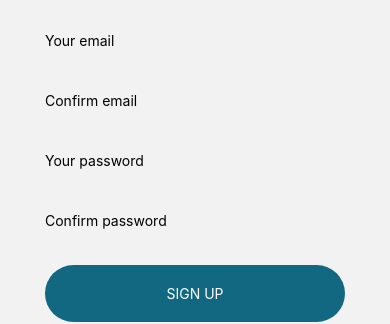
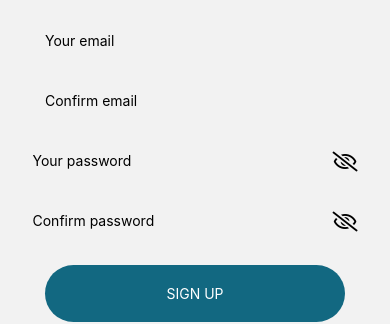
Before and after one commit to EvGra/MyApp, a React Native app in the folder MyApp/: screen /SignUp in a window 390 px wide. Shown: the part 228-552 px from the top of the page. Built offline with nearby package versions, Linux system fonts and the light colour scheme.

Commit message:
feat: add eye slash button for input password

```diff
--- a/MyApp/Auth/Input.tsx
+++ b/MyApp/Auth/Input.tsx
@@ -1,11 +1,12 @@
-import {View, Text, TextInput, StyleSheet} from 'react-native';
+import {useState} from 'react';
+import {View, TextInput, StyleSheet} from 'react-native';
+import Icon from 'react-native-vector-icons/FontAwesome5';
 
 interface Params {
   keyboardType?: any;
   secure: boolean;
   onUpdateValue?: () => void;
   value: string;
-  label: string;
   isInvalid: boolean;
   placeHolder: string;
 }
@@ -16,19 +17,28 @@ const Input = ({
   onUpdateValue,
   value,
   isInvalid,
-  label,
   placeHolder,
 }: Params) => {
+  const [hidePass, setHidePass] = useState(true);
   return (
     <View style={styles.inputContainer}>
       <TextInput
         style={[styles.input, isInvalid && styles.inputInvalid]}
         keyboardType={keyboardType}
-        secureTextEntry={secure}
+        secureTextEntry={hidePass ? true : false}
         onChangeText={onUpdateValue}
         value={value}
         placeholder={placeHolder}
       />
+      <View style={{marginTop: 20}}>
+        {secure && (
+          <Icon
+            name="eye-slash"
+            size={20}
+            onPress={() => setHidePass(!hidePass)}
+          />
+        )}
+      </View>
     </View>
   );
 };
@@ -36,7 +46,10 @@ const Input = ({
 export default Input;
 
 const styles = StyleSheet.create({
-  inputContainer: {},
+  inputContainer: {
+    flexDirection: 'row',
+    justifyContent: 'center',
+  },
   input: {
     width: 300,
     height: 60,
--- a/MyApp/package.json
+++ b/MyApp/package.json
@@ -16,7 +16,8 @@
     "react": "18.1.0",
     "react-native": "0.70.1",
     "react-native-safe-area-context": "^4.3.3",
-    "react-native-screens": "^3.17.0"
+    "react-native-screens": "^3.17.0",
+    "react-native-vector-icons": "^9.2.0"
   },
   "devDependencies": {
     "@babel/core": "^7.12.9",
```
Also changed, not shown: MyApp/Auth/PasswordInputText.tsx (added, +28 -0 lines), 4 other files (tests, documents, lock files or other folders).
